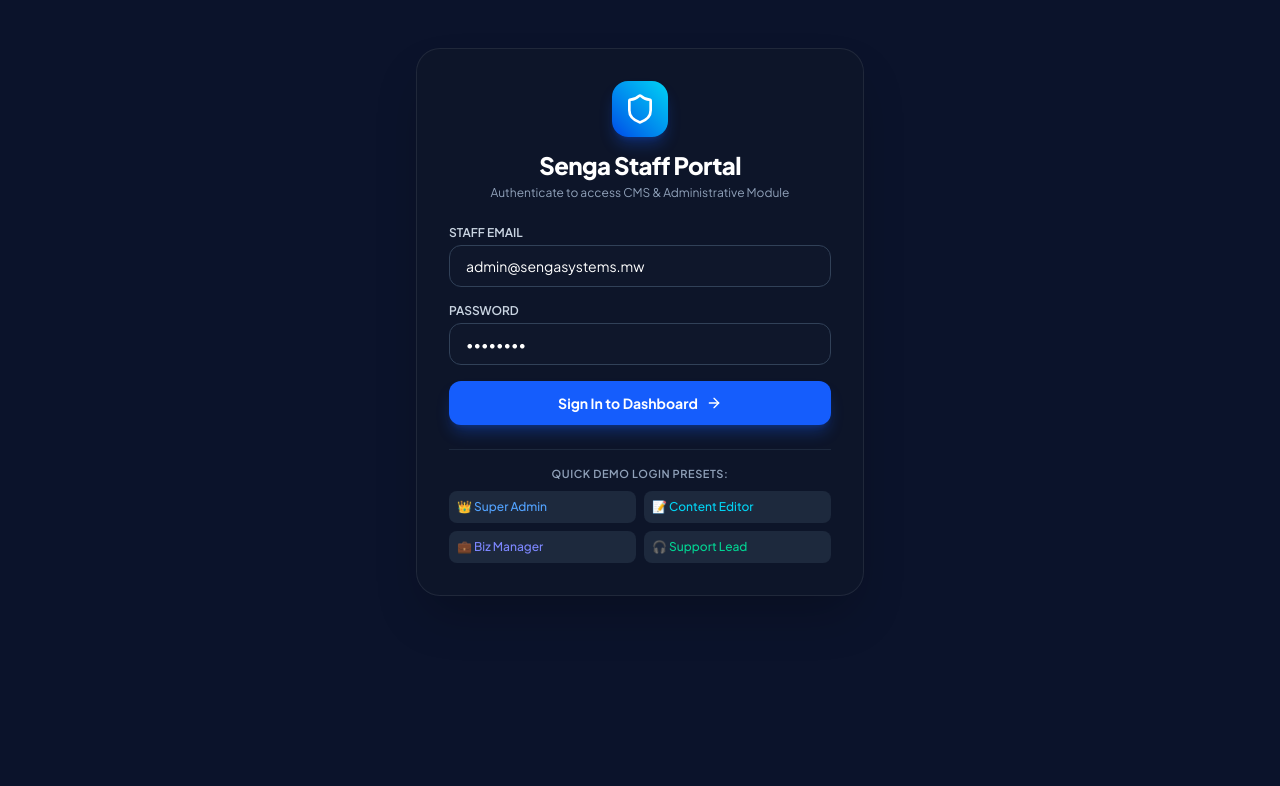
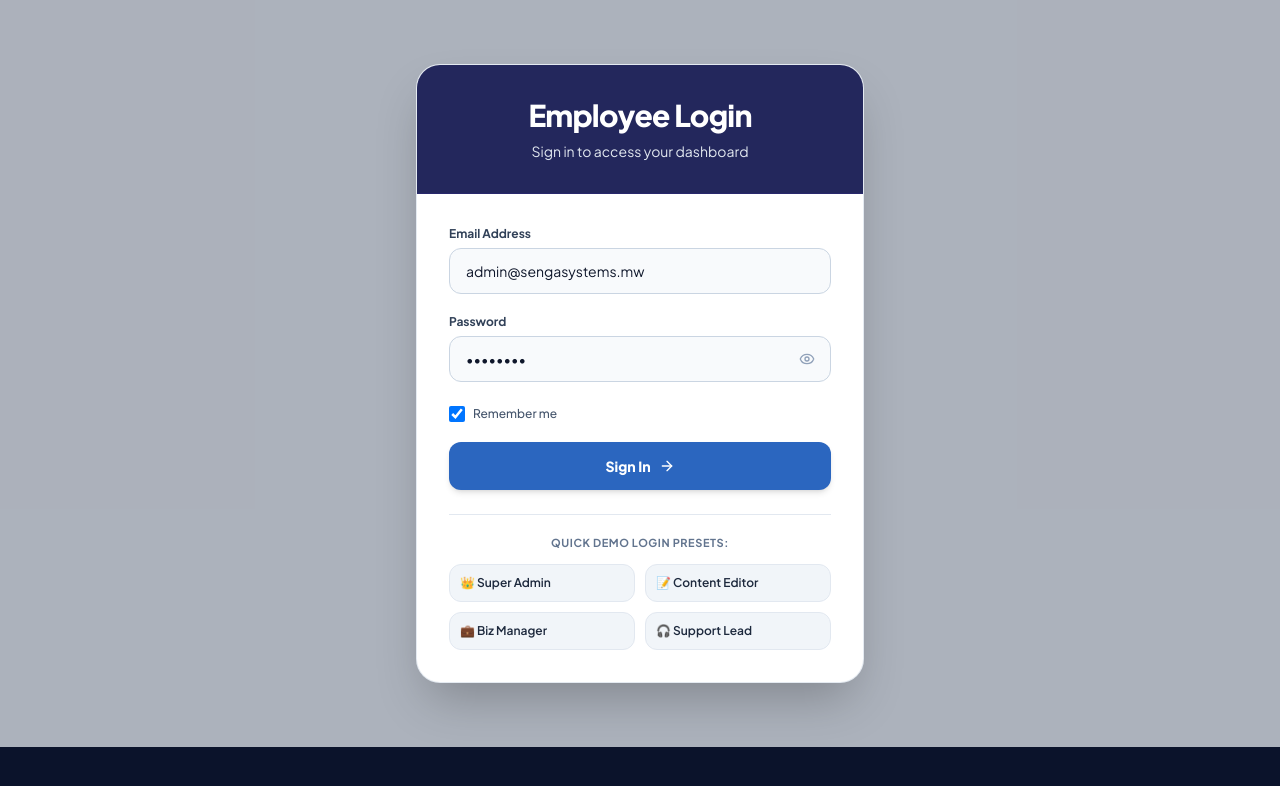
Before and after one commit to FAROOKKALUMBI/SENGA-SYSTEMS-WEBSITE, a React (Vite) app: page /admin/login in a window 1280 px wide. Shown: the top 786 px of the page. Built offline with nearby package versions, Linux system fonts and the light colour scheme; no server answers.

Commit message:
style(admin): redesign Employee Login page matching design mockup with Senga Systems brand colors and password toggle

```diff
--- a/src/pages/admin/AdminLogin.jsx
+++ b/src/pages/admin/AdminLogin.jsx
@@ -1,11 +1,13 @@
 import React, { useState } from 'react';
 import { useNavigate } from 'react-router-dom';
-import { Shield, Lock, UserCheck, ArrowRight } from 'lucide-react';
+import { Shield, Lock, UserCheck, ArrowRight, Eye, EyeOff } from 'lucide-react';
 import { useCMS } from '../../context/CMSContext';
 
 export default function AdminLogin() {
   const [email, setEmail] = useState('admin@sengasystems.mw');
   const [password, setPassword] = useState('admin123');
+  const [showPassword, setShowPassword] = useState(false);
+  const [rememberMe, setRememberMe] = useState(true);
   const [loading, setLoading] = useState(false);
   const { login } = useCMS();
   const navigate = useNavigate();
@@ -26,76 +28,119 @@ export default function AdminLogin() {
   };
 
   return (
-    <div className="min-h-[80vh] flex items-center justify-center px-4 py-12">
-      <div className="w-full max-w-md glass-card bg-[#0F172A] border border-slate-700 rounded-3xl p-8 shadow-2xl space-y-6">
-        <div className="text-center space-y-3">
-          <div className="w-14 h-14 rounded-2xl bg-gradient-to-tr from-blue-700 to-cyan-400 flex items-center justify-center mx-auto shadow-lg shadow-blue-600/30">
-            <Shield className="w-8 h-8 text-white" />
+    <div className="min-h-[85vh] flex items-center justify-center px-4 py-16 bg-slate-100/70 dark:bg-[#0F172A] font-['Plus_Jakarta_Sans',sans-serif]">
+      <div className="w-full max-w-md bg-white rounded-3xl border border-slate-200/90 shadow-2xl overflow-hidden text-slate-900">
+
+        {/* Top Dark Navy Header Banner matching mockup media_1788135636960.png */}
+        <div className="bg-[#23275c] p-8 text-center text-white space-y-2 border-b border-indigo-900/40">
+          <h1 className="text-2xl sm:text-3xl font-extrabold tracking-tight">
+            Employee Login
+          </h1>
+          <p className="text-xs sm:text-sm text-slate-200 font-normal">
+            Sign in to access your dashboard
+          </p>
         </div>
+
+        {/* White Card Body */}
+        <div className="p-8 space-y-6">
+          <form onSubmit={handleLogin} className="space-y-5">
+
+            {/* Email Address */}
             <div>
-            <h1 className="text-2xl font-extrabold text-white tracking-tight">Senga Staff Portal</h1>
-            <p className="text-xs text-slate-400 mt-1">Authenticate to access CMS & Administrative Module</p>
+              <label className="block text-xs font-bold text-slate-700 mb-1.5">
+                Email Address
+              </label>
+              <input
+                type="email"
+                required
+                placeholder="you@company.com"
+                value={email}
+                onChange={(e) => setEmail(e.target.value)}
+                className="w-full px-4 py-3 rounded-xl bg-slate-50 border border-slate-300 text-slate-900 placeholder-slate-400 text-sm focus:outline-none focus:border-[#2563EB] focus:bg-white transition-all"
+              />
+            </div>
+
+            {/* Password with Eye toggle */}
+            <div>
+              <label className="block text-xs font-bold text-slate-700 mb-1.5">
+                Password
+              </label>
+              <div className="relative flex items-center">
+                <input
+                  type={showPassword ? 'text' : 'password'}
+                  required
+                  placeholder="Enter your password"
+                  value={password}
+                  onChange={(e) => setPassword(e.target.value)}
+                  className="w-full pl-4 pr-11 py-3 rounded-xl bg-slate-50 border border-slate-300 text-slate-900 placeholder-slate-400 text-sm focus:outline-none focus:border-[#2563EB] focus:bg-white transition-all"
+                />
+                <button
+                  type="button"
+                  onClick={() => setShowPassword(!showPassword)}
+                  className="absolute right-3 text-slate-400 hover:text-slate-600 p-1 transition-colors cursor-pointer"
+                  title={showPassword ? 'Hide password' : 'Show password'}
+                >
+                  {showPassword ? <EyeOff className="w-4 h-4" /> : <Eye className="w-4 h-4" />}
+                </button>
               </div>
             </div>
 
-        <form onSubmit={handleLogin} className="space-y-4">
-          <div>
-            <label className="block text-xs font-semibold text-slate-300 uppercase mb-1">Staff Email</label>
+            {/* Remember Me Checkbox */}
+            <div className="flex items-center gap-2 pt-1">
               <input
-              type="email"
-              required
-              value={email}
-              onChange={(e) => setEmail(e.target.value)}
-              className="w-full px-4 py-2.5 rounded-xl bg-slate-900 border border-slate-700 text-white text-sm focus:outline-none focus:border-blue-500"
+                type="checkbox"
+                id="remember"
+                checked={rememberMe}
+                onChange={(e) => setRememberMe(e.target.checked)}
+                className="w-4 h-4 rounded border-slate-300 text-[#2563EB] focus:ring-[#2563EB] cursor-pointer"
               />
+              <label htmlFor="remember" className="text-xs font-medium text-slate-600 cursor-pointer select-none">
+                Remember me
+              </label>
             </div>
 
-          <div>
-            <label className="block text-xs font-semibold text-slate-300 uppercase mb-1">Password</label>
-            <input
-              type="password"
-              required
-              value={password}
-              onChange={(e) => setPassword(e.target.value)}
-              className="w-full px-4 py-2.5 rounded-xl bg-slate-900 border border-slate-700 text-white text-sm focus:outline-none focus:border-blue-500"
-            />
-          </div>
-
+            {/* Sign In Button */}
             <button
               type="submit"
               disabled={loading}
-            className="w-full py-3 rounded-xl bg-blue-600 hover:bg-blue-500 text-white font-bold text-sm shadow-lg shadow-blue-600/30 flex items-center justify-center gap-2 cursor-pointer transition-all"
+              className="w-full py-3.5 rounded-xl bg-[#2b66bf] hover:bg-[#21519a] text-white font-extrabold text-sm shadow-md transition-all cursor-pointer flex items-center justify-center gap-2"
             >
-            {loading ? 'Authenticating...' : 'Sign In to Dashboard'}
+              <span>{loading ? 'Signing In...' : 'Sign In'}</span>
               <ArrowRight className="w-4 h-4" />
             </button>
           </form>
 
-        {/* Preset Quick Login Buttons for Testing */}
-        <div className="pt-4 border-t border-slate-800 space-y-2">
-          <span className="text-[11px] text-slate-400 font-semibold block text-center uppercase tracking-wider">Quick Demo Login Presets:</span>
-          <div className="grid grid-cols-2 gap-2 text-xs">
+          {/* Quick Demo Login Presets */}
+          <div className="pt-5 border-t border-slate-200 space-y-3">
+            <span className="text-[11px] text-slate-500 font-bold block text-center uppercase tracking-wider">
+              Quick Demo Login Presets:
+            </span>
+            <div className="grid grid-cols-2 gap-2.5 text-xs">
               <button
+                type="button"
                 onClick={() => setPreset('admin@sengasystems.mw')}
-              className="p-2 rounded-lg bg-slate-800 hover:bg-slate-700 text-blue-400 font-medium text-left truncate"
+                className="p-2.5 rounded-xl bg-slate-100 hover:bg-slate-200/80 text-slate-800 font-semibold text-left truncate transition-colors border border-slate-200 cursor-pointer"
               >
                 👑 Super Admin
               </button>
               <button
+                type="button"
                 onClick={() => setPreset('editor@sengasystems.mw')}
-              className="p-2 rounded-lg bg-slate-800 hover:bg-slate-700 text-cyan-400 font-medium text-left truncate"
+                className="p-2.5 rounded-xl bg-slate-100 hover:bg-slate-200/80 text-slate-800 font-semibold text-left truncate transition-colors border border-slate-200 cursor-pointer"
               >
                 📝 Content Editor
               </button>
               <button
+                type="button"
                 onClick={() => setPreset('biz@sengasystems.mw')}
-              className="p-2 rounded-lg bg-slate-800 hover:bg-slate-700 text-indigo-400 font-medium text-left truncate"
+                className="p-2.5 rounded-xl bg-slate-100 hover:bg-slate-200/80 text-slate-800 font-semibold text-left truncate transition-colors border border-slate-200 cursor-pointer"
               >
                 💼 Biz Manager
               </button>
               <button
+                type="button"
                 onClick={() => setPreset('support@sengasystems.mw')}
-              className="p-2 rounded-lg bg-slate-800 hover:bg-slate-700 text-emerald-400 font-medium text-left truncate"
+                className="p-2.5 rounded-xl bg-slate-100 hover:bg-slate-200/80 text-slate-800 font-semibold text-left truncate transition-colors border border-slate-200 cursor-pointer"
               >
                 🎧 Support Lead
               </button>
@@ -103,6 +148,8 @@ export default function AdminLogin() {
           </div>
 
         </div>
+
+      </div>
     </div>
   );
 }
```
Lines whose indentation alone changed are shown as unchanged.
